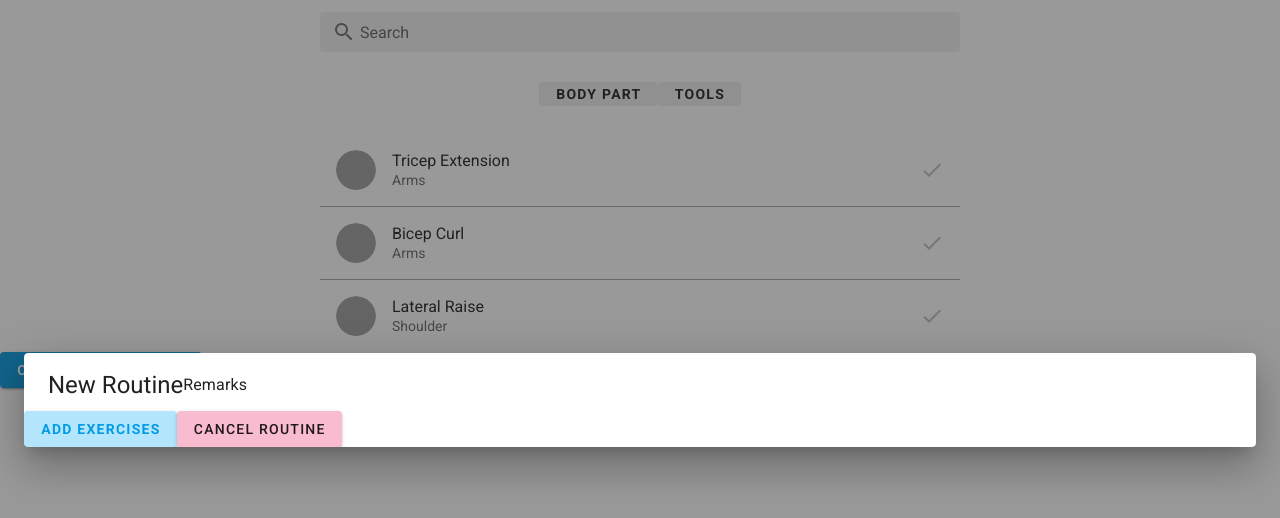
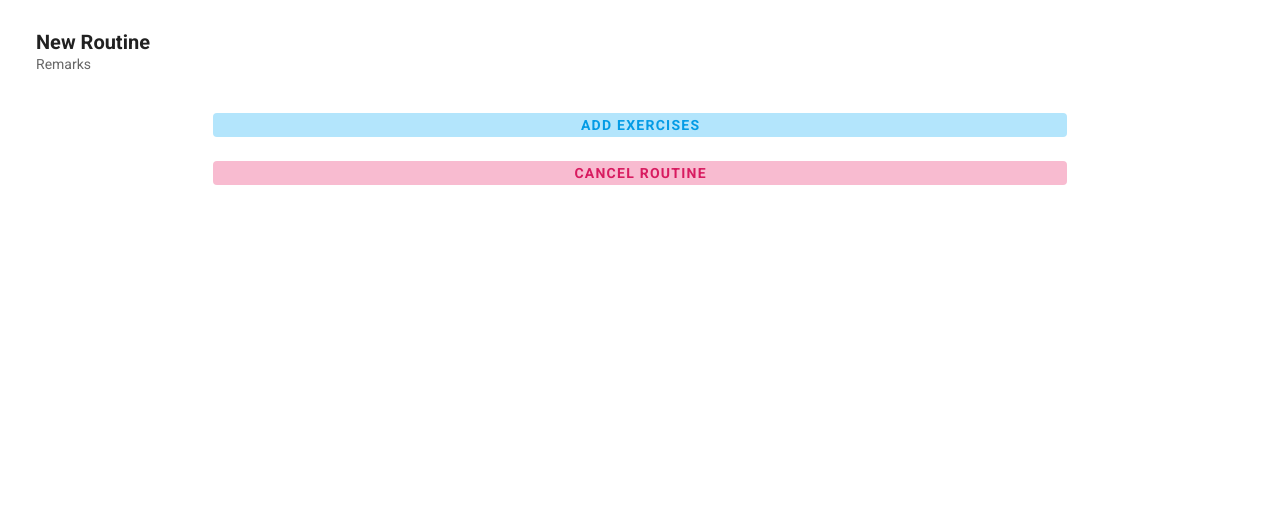
Before and after one commit to nighostchris/gymlog, a Vue app in the folder client/: page /exercise in a window 1280 px wide. Both pictures are taken after a click on the button "CREATE NEW ROUTINE". Shown: the top 518 px of the page. Built offline with nearby package versions, Linux system fonts and the light colour scheme; grey boxes are pictures that could not be loaded.

Commit message:
Three layer for routine planning dialog prototype finish. Create New Routine > Routine Planning Dialog > Exercise Search Component

```diff
--- a/client/src/components/RoutinePlanning.vue
+++ b/client/src/components/RoutinePlanning.vue
@@ -1,14 +1,4 @@
 <template>
-  <div>
-  <div>
-    <ExerciseSearch
-      :selected="selected"
-      :exerciseList="exerciseList"
-      :bodyPart="bodyPart"
-      :tools="tools"
-      @changeSelectedExercise="updateSelectedExercise($event)"
-    />
-  </div>
   <div>
     <v-btn
       color="light-blue darken-1 font-weight-bold"
@@ -17,25 +7,53 @@
     >
       Create New Routine
     </v-btn>
-    <v-dialog v-model="newRoutineDialog">
+    <v-dialog
+      v-model="newRoutineDialog"
+      fullscreen
+      hide-overlay
+    >
       <v-card>
-        <v-card-title>
-          <span class="headline">New Routine</span>
-          <span class="subtitle-1">Remarks</span>
-        </v-card-title>
-          <v-spacer></v-spacer>
+        <v-list-item>
+          <v-list-item-content>
+            <v-list-item-title>New Routine</v-list-item-title>
+            <v-list-item-subtitle>Remarks</v-list-item-subtitle>
+          </v-list-item-content>
+        </v-list-item>
+        <v-layout justify-center>
+          <v-flex xs8>
             <v-btn
+              depressed
               color="light-blue lighten-4"
-          >Add Exercises</v-btn>
+              class="button-width mb-3"
+              @click="exerciseSearchDialog = true"
+            >
+              Add Exercises
+            </v-btn>
             <v-btn
+              depressed
               color="pink lighten-4"
+              class="button-width mt-3"
               @click="newRoutineDialog = false"
             >
               Cancel Routine
             </v-btn>
+          </v-flex>
+        </v-layout>
       </v-card>
     </v-dialog>
-  </div>
+    <v-dialog
+      v-model="exerciseSearchDialog"
+      fullscreen
+      hide-overlay
+    >
+      <ExerciseSearch
+        :selected="selected"
+        :exerciseList="exerciseList"
+        :bodyPart="bodyPart"
+        :tools="tools"
+        @changeSelectedExercise="updateSelectedExercise($event)"
+      />
+    </v-dialog>
   </div>
 </template>
 
@@ -49,6 +67,7 @@ export default {
   data() {
     return {
       newRoutineDialog: false,
+      exerciseSearchDialog: false,
       selected: [],
       exerciseList: [
         {
@@ -94,17 +113,37 @@ export default {
 };
 </script>
 
-<style>
-.dis {
-  display: none;
-}
-
-.v-application .light-blue {
-  height: 30px;
-}
-
+<style scoped>
 .v-application .light-blue.lighten-4 {
   font-weight: bold;
   color: #039BE5;
+  height: 24px;
+}
+
+.v-application .pink.lighten-4 {
+  font-weight: bold;
+  color: #D81B60;
+  height: 24px;
+}
+
+.v-sheet {
+  border-radius: 0px;
+}
+
+.button-width {
+  width: 100%;
+}
+
+.button-group {
+  justify-content: center;
+}
+
+.v-list-item__title{
+  font-size: 20px;
+  font-weight: bold;
+}
+
+.v-list-item__content {
+  padding: 30px 0 40px 20px;
 }
 </style>
```
Lines whose indentation alone changed are shown as unchanged.
